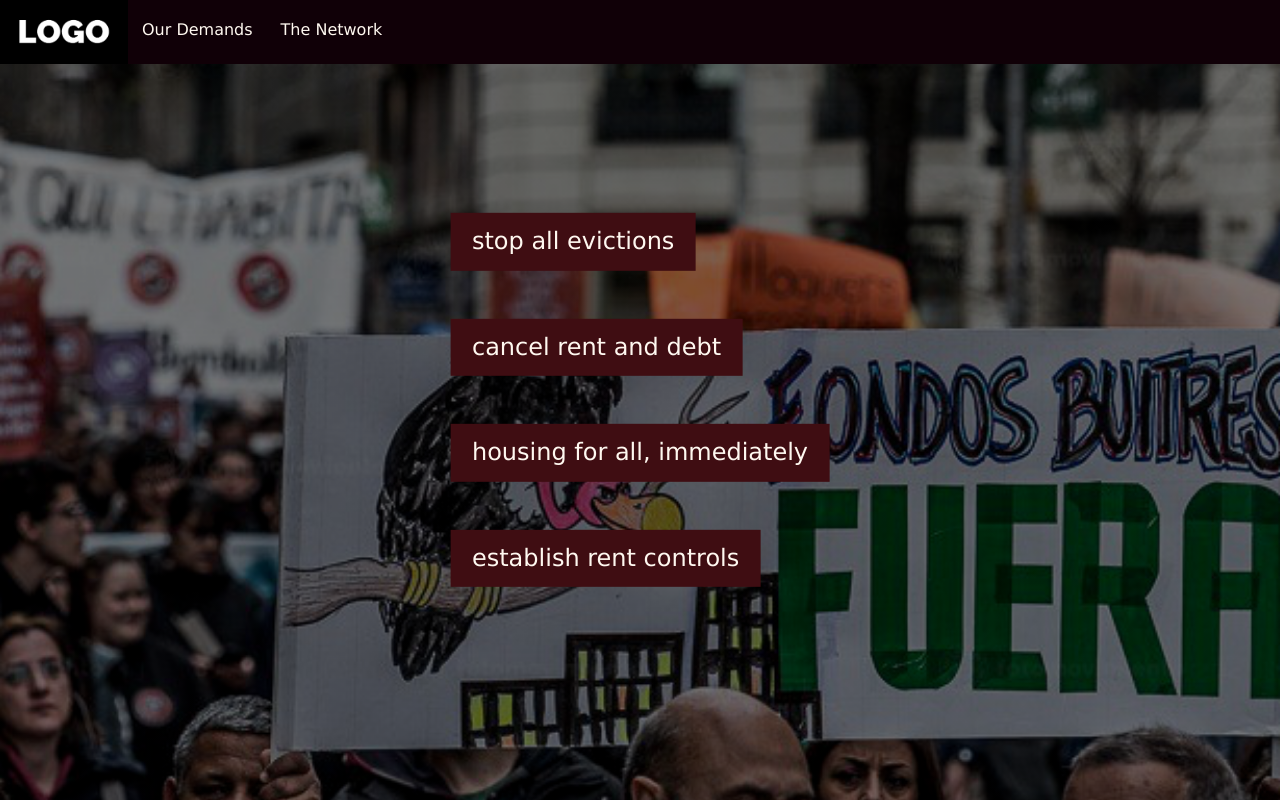
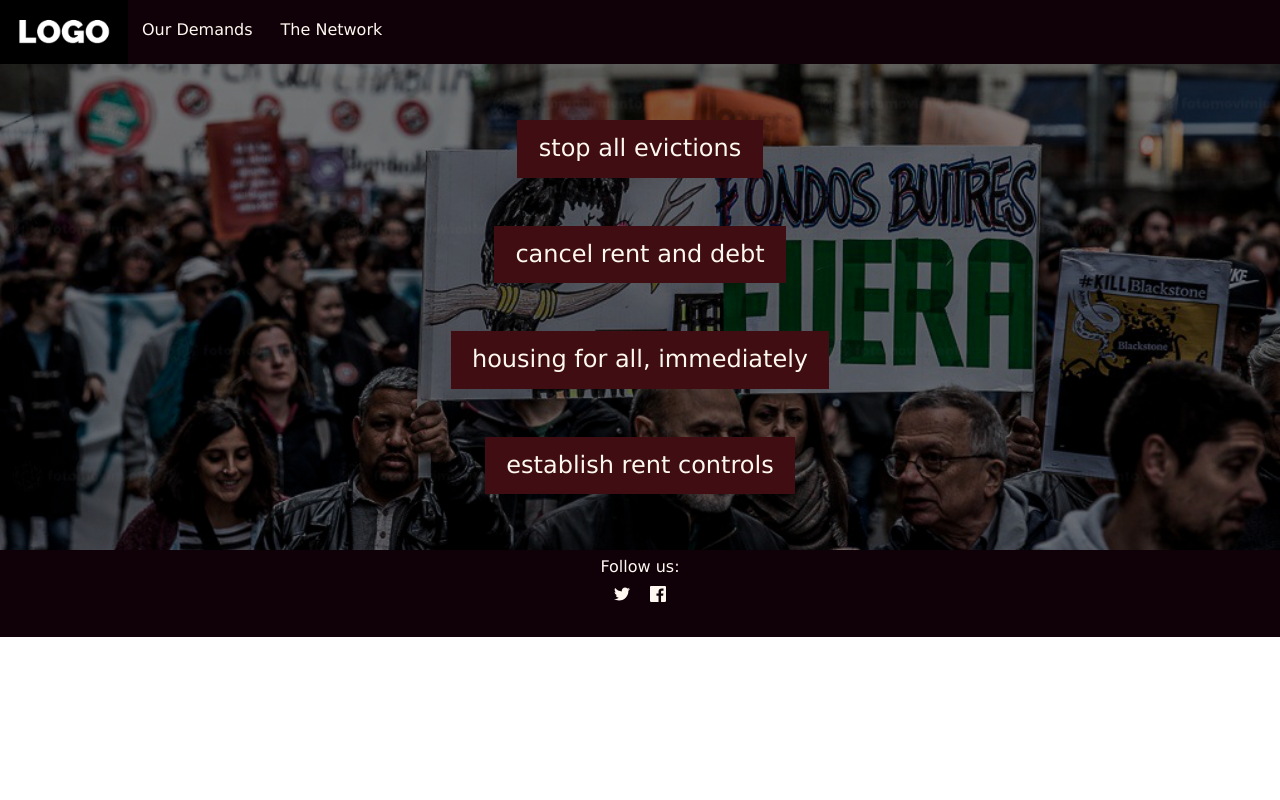
Before and after one commit to jsrois/w-concept, a React app: page / in a window 1280 px wide. Shown: the top 800 px of the page. Built offline with nearby package versions, Linux system fonts and the light colour scheme.

Commit message:
remove absolute positioning of demands content

```diff
--- a/src/styles/demands-content.scss
+++ b/src/styles/demands-content.scss
@@ -11,20 +11,16 @@
   background-position: center;
   background-repeat: no-repeat;
   background-size: cover;
-  min-height: 1000px;
 }
 
 .hero-text {
   text-align: center;
-  position: fixed;
-  top: 50%;
-  left: 50%;
-  transform: translate(-50%, -50%);
+
   color: $color5;
   font-size: x-large;
   display: flex;
   flex-direction: column;
-  align-items: baseline;
+  align-items: center;
 
   &__phrase {
     background-color: $color2;
```
